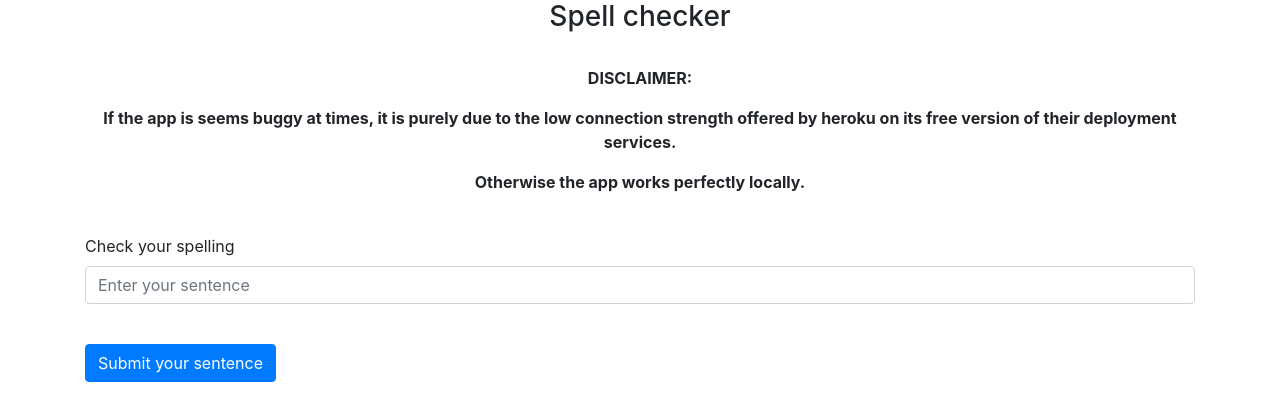
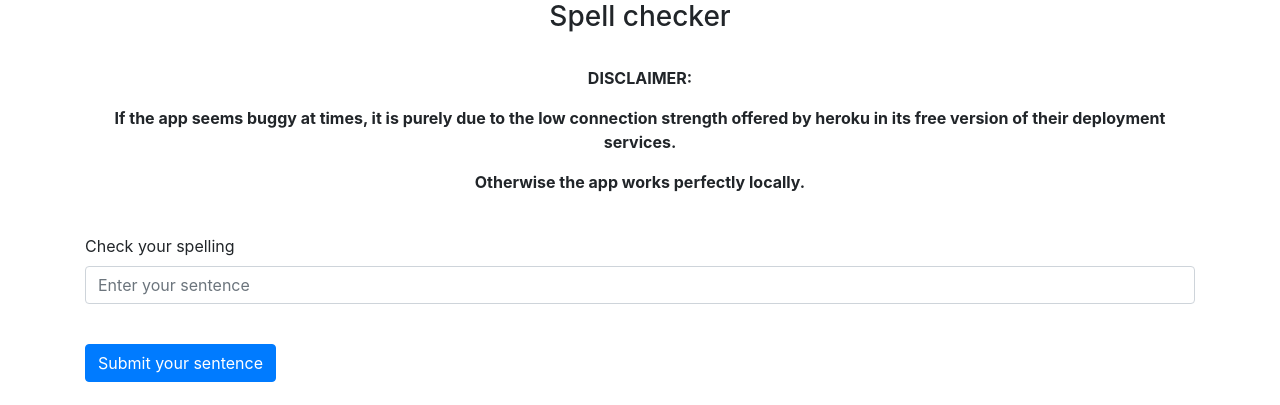
Before and after one commit to LucasKohanevicRadice/PythonWebProjects, a Flask app: page /spellChecker in a window 1280 px wide. Shown: the part 56-461 px from the top of the page. Run offline with Flask 2, Linux system fonts and the light colour scheme; some libraries are stand-ins or nearby versions.

Commit message:
Update spellChecker.html

```diff
--- a/website/templates/spellChecker.html
+++ b/website/templates/spellChecker.html
@@ -7,7 +7,7 @@
     <h3 align="center">Spell checker</h3>
     <br>
     <p align="center"><strong>DISCLAIMER:</strong></p>
-    <p align="center"><strong>If the app is seems buggy at times, it is purely due to the low connection strength offered by heroku on its free version of their deployment services.</strong></p>
+    <p align="center"><strong>If the app seems buggy at times, it is purely due to the low connection strength offered by heroku in its free version of their deployment services.</strong></p>
     <p align="center"><strong>Otherwise the app works perfectly locally.</strong></p>
 
     <br>
```
